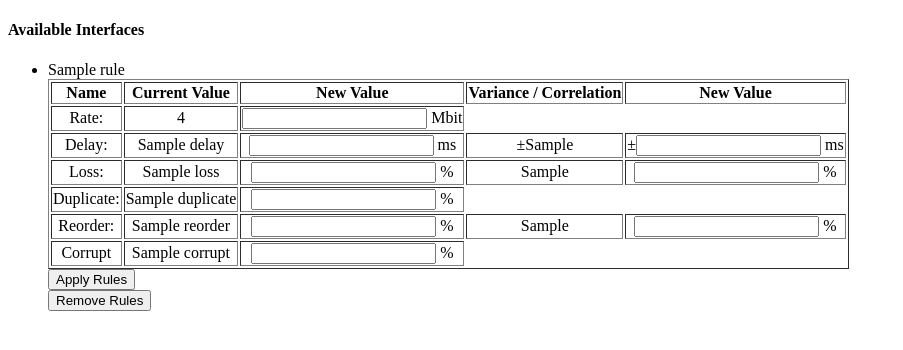
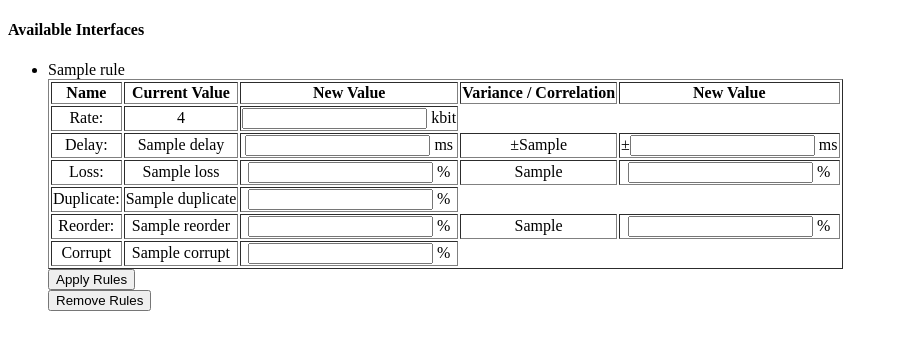
Before and after one commit to tum-lkn/tcgui, a Flask app: template templates/main.html in a window 1280 px wide. Shown: the top 350 px of the page, without its empty margins (0-903 px from the left). Run offline with Flask 2, Linux system fonts and the light colour scheme; the template is opened without the code that fills it: most values are stand-ins (such as "Sample title", 1, 10 or a date in 2020); parts of the project's set-up code (start-up, migrations or seed data) failed here and were passed over.

Commit message:
change rate input from Mbit to kbit for finer control

```diff
--- a/main.py
+++ b/main.py
@@ -48,7 +48,7 @@ def new_rule(interface):
     # apply new setup
     command = 'tc qdisc add dev %s root netem' % interface
     if rate != '':
-        command += ' rate %smbit' % rate
+        command += ' rate %skbit' % rate
     if delay != '':
         command += ' delay %sms' % delay
         if delay_variance != '':
@@ -123,7 +123,7 @@ def parse_rule(split_rule):
                 if split_rule[i + 1] in dev_list:
                     rule['name'] = split_rule[i + 1]
         elif argument == 'rate':
-            rule['rate'] = split_rule[i + 1].split('Mbit')[0]
+            rule['rate'] = split_rule[i + 1].split('kbit')[0]
         elif argument == 'delay':
             rule['delay'] = split_rule[i + 1]
             if len(split_rule) > (i + 2) and 'ms' in split_rule[i + 2]:
--- a/templates/main.html
+++ b/templates/main.html
@@ -22,7 +22,7 @@
                     <tr>
                         <td>Rate:</td>
 			<td>{{ rule['rate'] }}</td>
-                        <td><input type="number" name="Rate" size="5"> Mbit</td>
+                        <td><input type="number" name="Rate" size="5"> kbit</td>
                     </tr>
                     <tr>
                         <td>Delay:</td>
```
